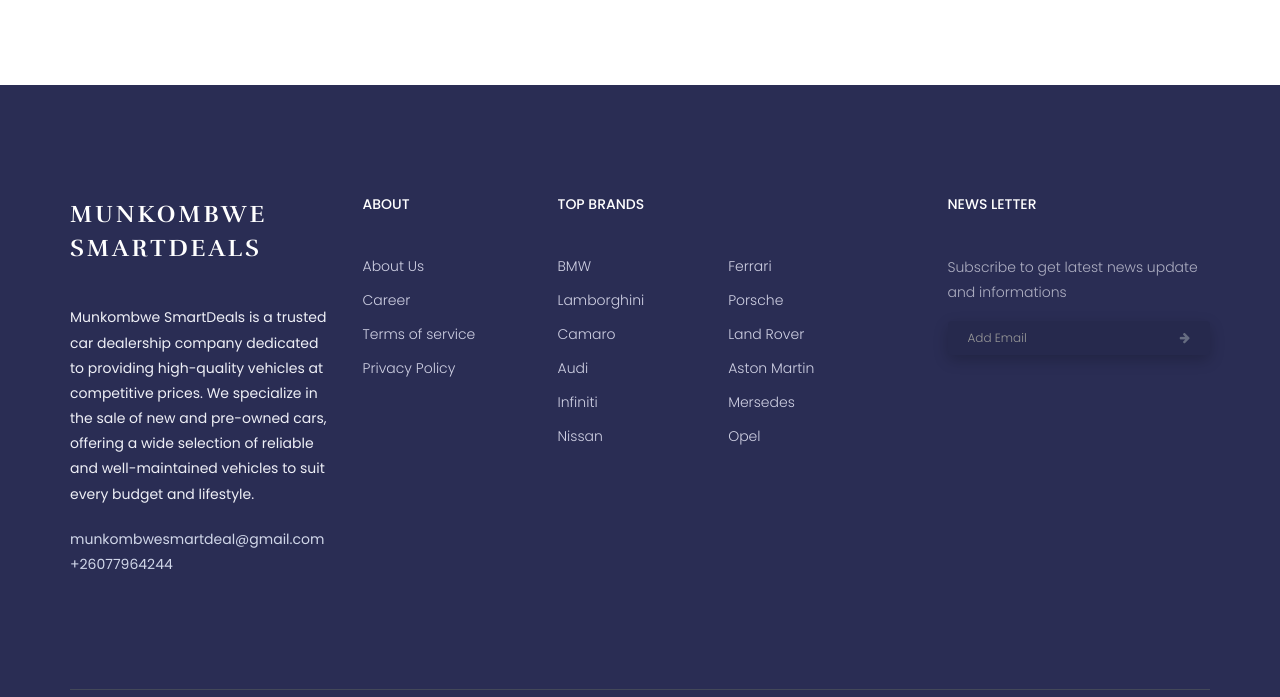
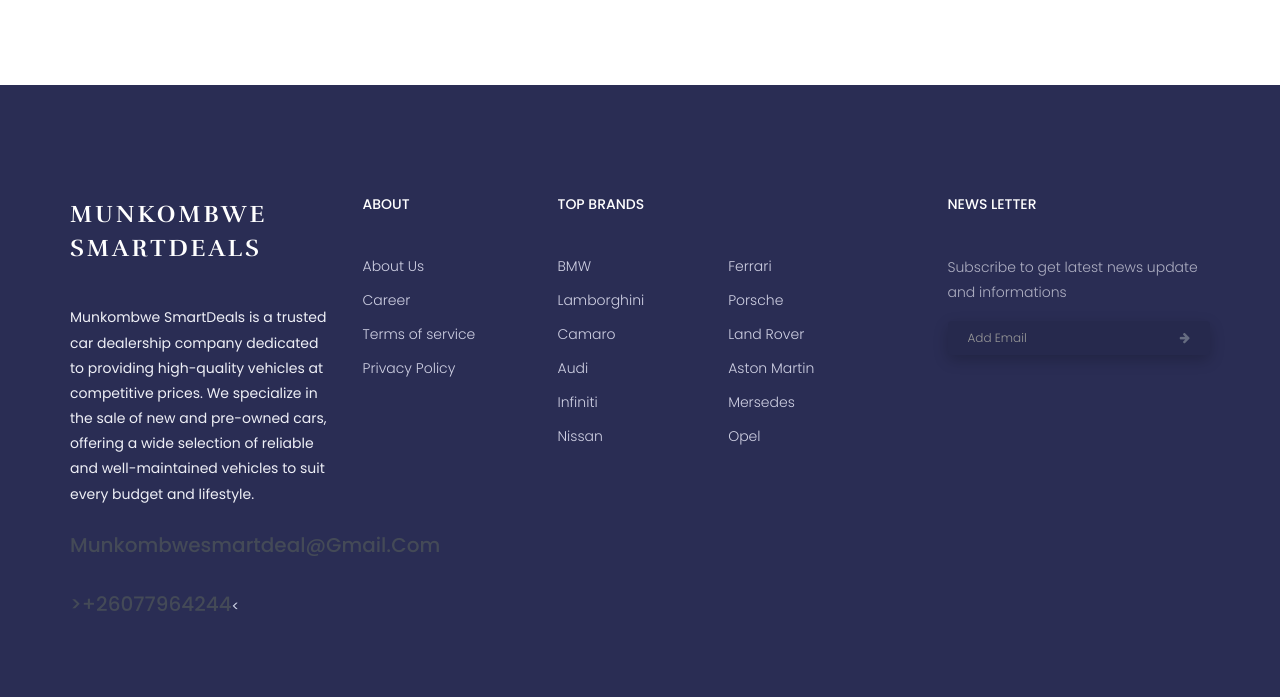
Before and after one commit to munkumbwesmartdeals/Zm, a plain HTML site: page index.html in a window 1280 px wide. Shown: the part 5219-5916 px from the top of the page. Drawn offline with nearby package versions, Linux system fonts and the light colour scheme.

Commit message:
Update index.html

```diff
--- a/index.html
+++ b/index.html
@@ -699,8 +699,8 @@
 Munkombwe SmartDeals is a trusted car dealership company dedicated to providing high-quality vehicles at competitive prices. We specialize in the sale of new and pre-owned cars, offering a wide selection of reliable and well-maintained vehicles to suit every budget and lifestyle.
 								</p>
 								<div class="footer-contact">
-									<p>munkombwesmartdeal@gmail.com</p>
-									<p>+26077964244</p>
+									<p><a href="mail:munkombwesmartdeal@gmail.com">munkombwesmartdeal@gmail.com</p>
+									<p>><a href="tel:+26077964244">+26077964244</a><</p>
 								</div>
 							</div>
 						</div>
```
